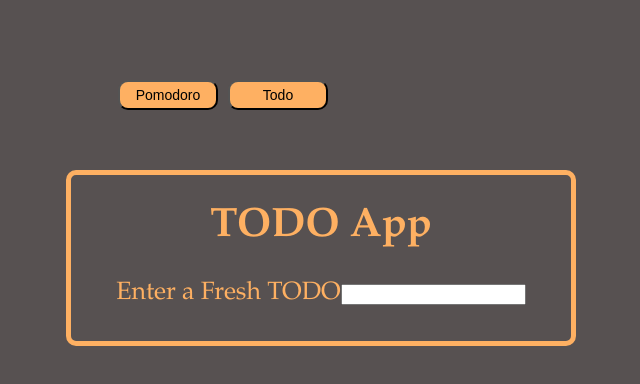
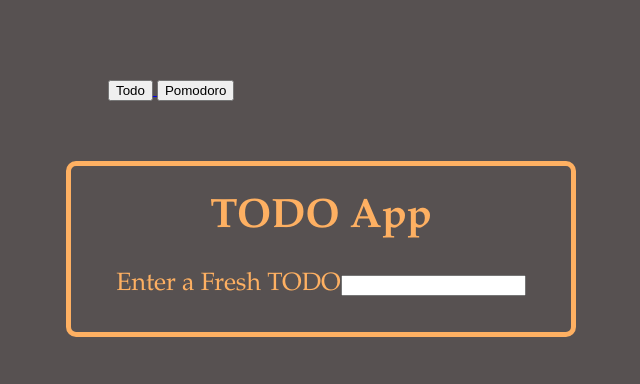
Before and after one commit to shanurwt/react-todo, a React (Create React App) app: page /tod in a window 1280 px wide. Shown: the top 384 px of the page, without its empty margins (404-1044 px from the left). Built offline with nearby package versions, Linux system fonts and the light colour scheme.

Commit message:
router added

```diff
--- a/package.json
+++ b/package.json
@@ -11,6 +11,7 @@
     "react": "^17.0.2",
     "react-circular-progressbar": "^2.0.4",
     "react-dom": "^17.0.2",
+    "react-router-dom": "^6.2.2",
     "react-scripts": "^5.0.0",
     "react-slider": "^1.3.1",
     "web-vitals": "^1.1.2"
--- a/src/App.js
+++ b/src/App.js
@@ -1,22 +1,34 @@
 import TodoForm from './components/TodoForm';
 import './index.css'
 import Pomodoro from './components/Pomodoro'
-import { useState } from 'react';
+import {
+  BrowserRouter as Router,
+  Routes,Route,
+  Link
+} from "react-router-dom";
+
 
 export default function App(){
 
-const [tick, setTick] = useState(true);
+// const [tick, setTick] = useState(true);
   return (
-  <>
+  <Router >
+
   <div className='selec-btn'>
-    <button onClick={()=>{setTick(false)}}>Pomodoro</button>
-    <button onClick={()=>{setTick(true)}}>Todo</button>
+
+    <Link to='/tod'> <button >Todo</button> </Link>
+    <Link to='/pom'> <button >Pomodoro</button> </Link>
+
   </div>
 
-      {tick && <TodoForm className='form' /> }
-      {!tick && <Pomodoro /> }
+    <Routes>
 
+      <Route path='/tod' element={<TodoForm  />} />
 
-  </>
+      <Route path='/pom' element={<Pomodoro />} />
+
+    </Routes>
+
+  </Router>
   );
 }
--- a/src/index.css
+++ b/src/index.css
@@ -6,6 +6,7 @@ body {
   color: #feb062;
   background-color: #575151;
 }
+
 .head {
   font-size: 41px;
 }
@@ -42,10 +43,10 @@ body {
 }
 
 .selec-btn > button{
-  height: 30px;
-  width: 100px;
+  height: 35px;
+  width: 110px;
   background-color: #feb062;
-  border-radius: 10px;
+  border-radius: 6px;
   margin-left: 10px;
   font-size: 14px;
 }
```
Also changed, not shown: 1 other file (tests, documents, lock files or other folders).
